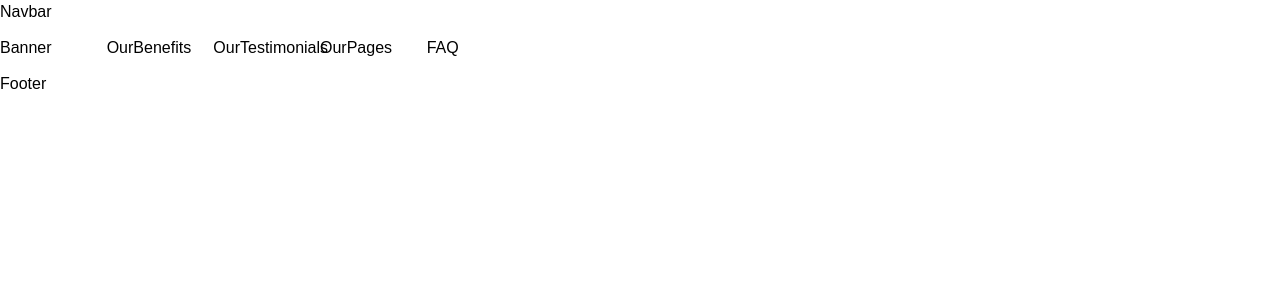
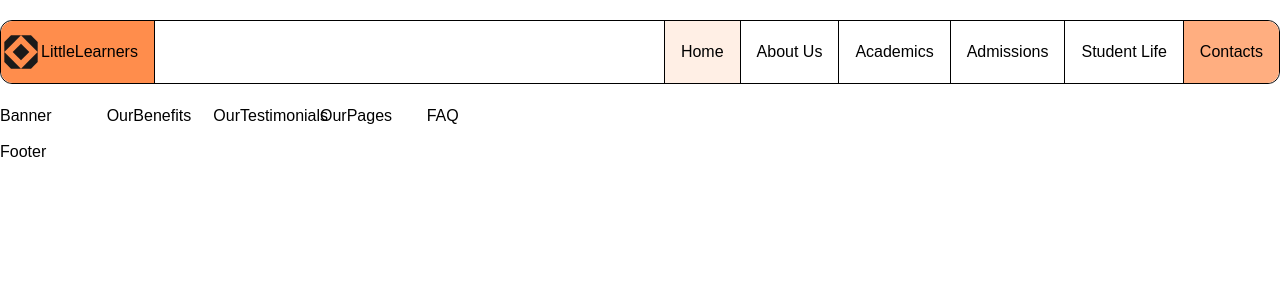
Before and after one commit to marcellandreas/little_learners, a React (Vite) app: page / in a window 1280 px wide. Shown: the top 300 px of the page. Built offline with nearby package versions, Linux system fonts and the light colour scheme.

Commit message:
feat: build responsive navbar component with active route highlight

```diff
--- a/src/components/Navbar/index.jsx
+++ b/src/components/Navbar/index.jsx
@@ -1,7 +1,94 @@
-import React from "react";
+import { Bars3BottomRightIcon } from "@heroicons/react/24/outline";
+import React, { useEffect, useState } from "react";
+import { Link, useLocation } from "react-router-dom";
+const Navbar = () => {
+  const [toogleNavbar, setToggleNavbar] = useState(false);
+  const menuItems = [
+    { name: "Home", link: "/" },
+    { name: "About Us", link: "about-us" },
+    { name: "Academics", link: "academics" },
+    { name: "Admissions", link: "admissions" },
+    { name: "Student Life", link: "student-life" },
+    { name: "Contacts", link: "contacts" },
+  ];
 
-const Navbar = () => {
-  return <div>Navbar</div>;
+  const handleToogleNavbar = () => {
+    setToggleNavbar(!toogleNavbar);
+  };
+
+  useEffect(() => {
+    const handleResize = () => {
+      if (window.innerWidth >= 768) {
+        setToggleNavbar(false);
+      }
+    };
+
+    window.addEventListener("resize", handleResize);
+
+    handleResize();
+
+    return () => window.removeEventListener("resize", handleResize);
+  }, []);
+
+  const location = useLocation();
+  const currentPath = location.pathname;
+
+  return (
+    <>
+      <nav className=" relative md:w-full w-[95%] container mx-auto  flex justify-between items-center my-5 h-16 border border-black rounded-xl">
+        <div className=" cursor-pointer w-1/2 h-full flex place-content-start">
+          <Link
+            to="/"
+            className="flex items-center border-r rounded-s-xl border-black pr-4 bg-orange-65"
+          >
+            <img src="/logo.svg" alt="" />
+            <p>LittleLearners</p>
+          </Link>
+        </div>
+        <ul className=" w-1/2 justify-end h-full md:flex hidden">
+          {menuItems.map((menu, i) => (
+            <div
+              className={`   ${i === menuItems.length - 1 ? "" : "border-r"}
+           ${i !== 0 ? "" : "border-l border-black"}
+          `}
+            >
+              <Link
+                to={menu.link}
+                key={i}
+                className={`h-full  md:text-md  hover:bg-orange-75 cursor-pointer p-4 flex justify-center items-center  hover:bg-yellow-400  ${
+                  i === menuItems.length - 1 ? " bg-orange-75 rounded-e-xl" : ""
+                } ${currentPath === menu.link ? " bg-orange-95" : ""} `}
+              >
+                {menu.name}
+              </Link>
+            </div>
+          ))}
+        </ul>
+        <button
+          onClick={handleToogleNavbar}
+          className="py-4 px-[30px] bg-orange-95 rounded-e-xl h-full md:hidden"
+        >
+          <Bars3BottomRightIcon className="size-6" />
+        </button>
+        {toogleNavbar && (
+          <div className=" md:hidden absolute rounded-xl w-full p-2  top-20 left-0 ">
+            {menuItems.map((menu, i) => (
+              <div key={i}>
+                <Link
+                  to={menu.link}
+                  className={`h-full  md:text-md  hover:bg-orange-75 cursor-pointer p-4 flex justify-center items-center  hover:bg-yellow-400  ${
+                    i === menuItems.length - 1 ? " bg-orange-75 " : ""
+                  } ${currentPath === menu.link ? " bg-orange-95" : ""} `}
+                >
+                  {menu.name}
+                </Link>
+              </div>
+            ))}
+          </div>
+        )}
+      </nav>
+    </>
+  );
 };
 
 export default Navbar;
```
